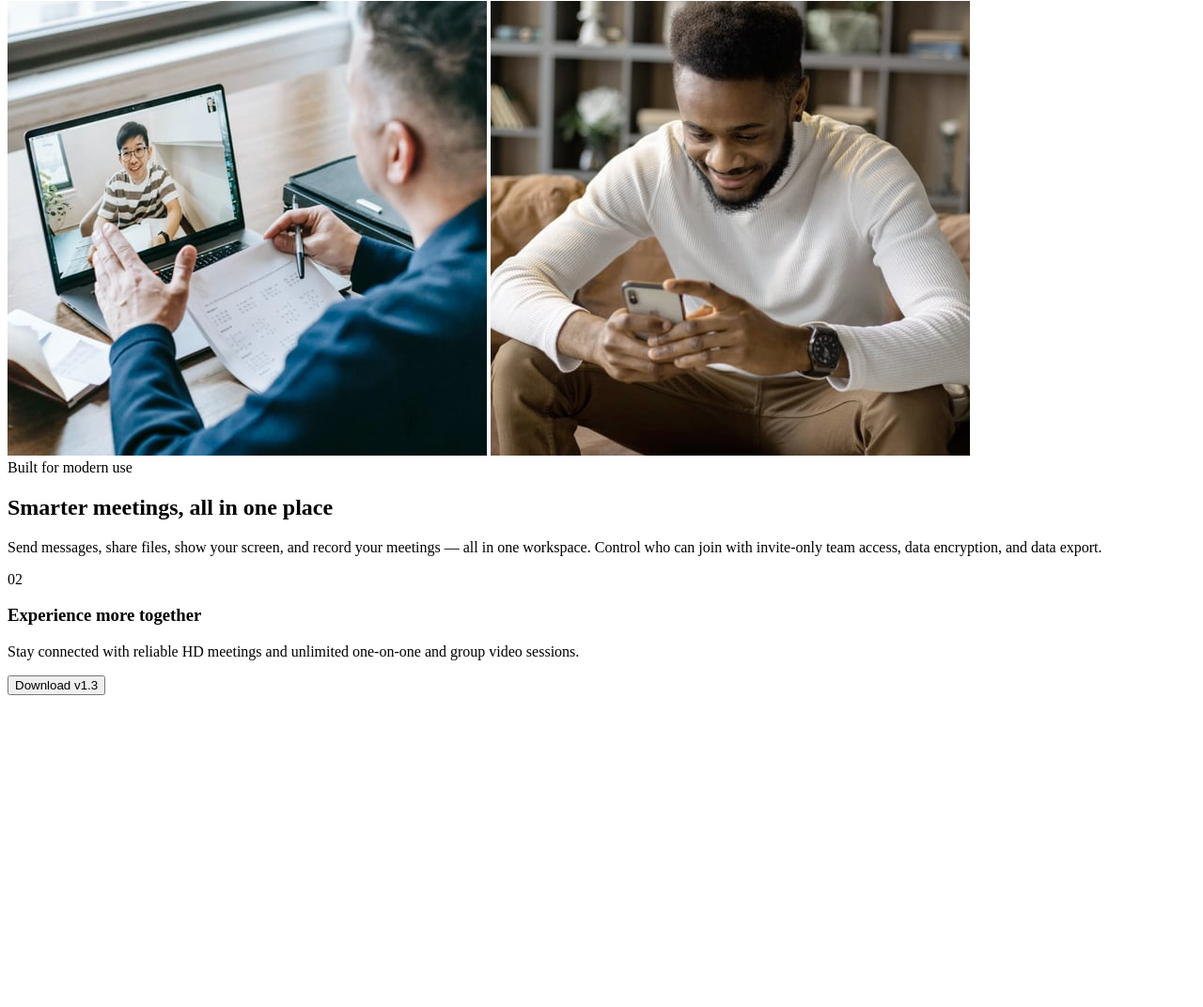
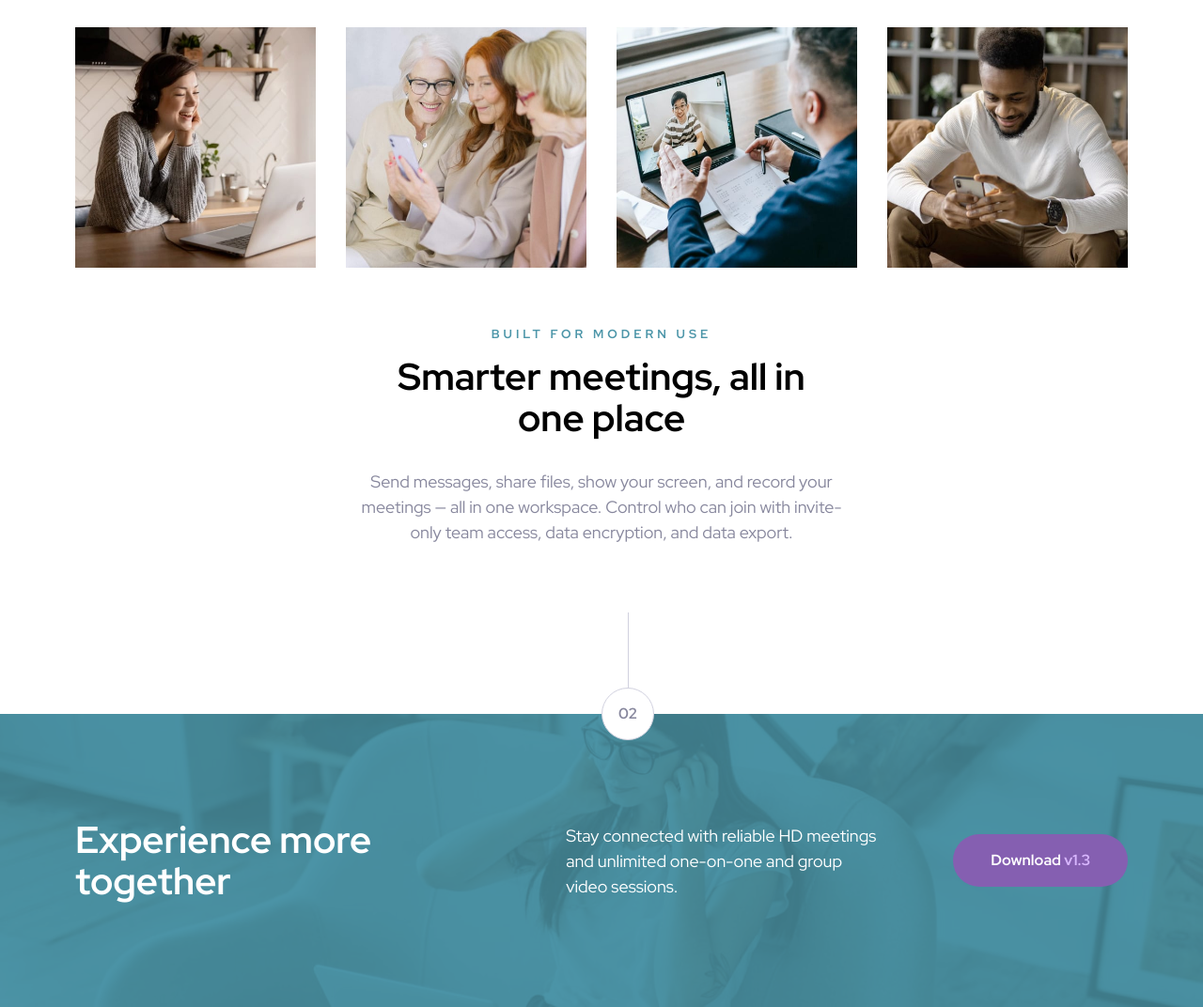
Before and after one commit to MATBMS/meet-landing-page, a plain HTML site: page index.html in a window 1280 px wide. Shown: the part 680-1752 px from the top of the page at 94% size. Before the commit the page ends 1428 px from the top, so only its background shows below. Drawn offline with Linux system fonts and the light colour scheme.

Commit message:
add desktop version

```diff
--- a/index.html
+++ b/index.html
@@ -6,43 +6,71 @@
     <meta name="viewport" content="width=device-width, initial-scale=1.0">
     <link rel="icon" type="image/png" sizes="32x32" href="./assets/favicon-32x32.png">
 
+    <link rel="stylesheet" href="./styles/reset.css">
+    <link rel="stylesheet" href="./styles/style.css">
+    <link rel="stylesheet" href="./styles/header.css">
+    <link rel="stylesheet" href="./styles/main.css">
+    <link rel="stylesheet" href="./styles/footer.css">
+
     <title>Meet landing page</title>
   </head>
 
   <body>
     <header>
-      <img src="./assets/logo.svg" alt="logo">
-      <h1>Group Chat for Everyone</h1>
-      <p>
-        Meet makes it easy to connect with others face-to-face virtually and collaborate across any device.
-      </p>
-      <button>Download v1.3</button>
-      <button>What is it?</button>
+      <img src="./assets/logo.svg" alt="logo" class="logo text-preset-1">
+      <div class="hero">
+        <div class="hero-img-left">
+          <img src="./assets/desktop/image-hero-left.png" alt="people">
+        </div>
+        <div class="hero-content">
+          <h1>Group Chat for Everyone</h1>
+          <p class="text-preset-4">
+            Meet makes it easy to connect with others face-to-face virtually and collaborate across any device.
+          </p>
+          <div class="cta">
+            <button class="btn-cyan">Download <span>v1.3</span></button>
+            <button class="btn-purple">What is it?</button>
+          </div>
+        </div>
+        <div class="hero-img-right">
+          <img src="./assets/desktop/image-hero-right.png" alt="people">
+        </div>
+      </div>
     </header>
-    <main>
-      <span class="number-section">01</span>
+    <main class="container">
+      <div class="number-section">
+        <div class="line"></div>
+        <div class="circle">01</div>
+      </div>
       <div class="gallery">
         <img src="./assets/desktop/image-woman-in-videocall.jpg" alt="woman in videocall">
         <img src="./assets/desktop/image-women-videochatting.jpg" alt="women videochatting">
         <img src="./assets/desktop/image-men-in-meeting.jpg" alt="men in meeting">
         <img src="./assets/desktop/image-man-texting.jpg" alt="man texting">
       </div>
-      <div>
-        <span>Built for modern use</span>
-        <h2>Smarter meetings, all in one place</h2>
-        <p>
+      <div class="main-content">
+        <div class="main-title">
+          <span class="text-preset-3">Built for modern use</span>
+          <h2 class="text-preset-2">Smarter meetings, all in one place</h2>
+        </div>
+        <p class="text-preset-4 main-text">
           Send messages, share files, show your screen, and record your meetings — all in one
           workspace. Control who can join with invite-only team access, data encryption, and data export.
         </p>
       </div>
     </main>
     <footer>
-      <span class="number-section">02</span>
-      <h3>Experience more together</h3>
-      <p>
-        Stay connected with reliable HD meetings and unlimited one-on-one and group video sessions.
-      </p>
-      <button>Download v1.3</button>
+      <div class="number-section">
+        <div class="line"></div>
+        <div class="circle">02</div>
+      </div>
+      <div class="footer-content">
+        <h3 class="text-preset-2">Experience more together</h3>
+        <p class="text-preset-4">
+          Stay connected with reliable HD meetings and unlimited one-on-one and group video sessions.
+        </p>
+        <button class="btn-purple">Download <span>v1.3</span></button>
+      </div>
     </footer>
   </body>
 
--- /dev/null
+++ b/styles/footer.css
@@ -0,0 +1,57 @@
+footer {
+  display: flex;
+  flex-direction: row;
+  align-items: center;
+  justify-content: center;
+  height: 312px;
+  position: relative;
+  margin-top: 108px;
+  padding: 118px 80px;
+  background: url(../assets/desktop/image-footer.jpg) no-repeat center center;
+  background-size: cover;
+  background-size: cover;
+  background-blend-mode: multiply;
+  background-color: #4D96A9;
+  position: relative;
+}
+
+footer::before {
+  content: "";
+  position: absolute;
+  top: 0;
+  left: 0;
+  width: 100%;
+  height: 100%;
+  background-color: rgba(77, 150, 169, 0.8);
+  z-index: 1;
+}
+
+.footer-content {
+  display: flex;
+  flex-direction: row;
+  align-items: center;
+  justify-content: space-between;
+  gap: 32px;
+  width: 1120px;
+  z-index: 2;
+}
+
+footer .number-section {
+  position: absolute;
+  left: 50%;
+  top: -108px;
+}
+
+footer .text-preset-2,
+footer .text-preset-4 {
+  color: #fff;
+  text-align: start;
+}
+
+footer .text-preset-2 {
+  width: 445px;
+}
+
+footer .text-preset-4 {
+  width: 335px;
+}
--- /dev/null
+++ b/styles/header.css
@@ -0,0 +1,30 @@
+.logo {
+  width: 118px;
+  height: 28px;
+  margin: 80px auto 0 auto;
+}
+
+.hero {
+  display: flex;
+  flex-direction: row;
+  justify-content: space-between;
+}
+
+.hero-content {
+  display: flex;
+  flex-direction: column;
+  gap: 32px;
+  margin: 64px 0px;
+  width: 448.3px;
+}
+
+.cta {
+  display: flex;
+  flex-direction: row;
+  justify-content: center;
+  gap: 17px;
+}
+
+.hero img {
+  height: 303px;
+}
--- /dev/null
+++ b/styles/main.css
@@ -0,0 +1,33 @@
+main {
+  padding-top: 56px;
+  padding-bottom: 72px;
+  display: flex;
+  flex-direction: column;
+  align-items: center;
+  gap: 64px;
+}
+
+.gallery {
+  display: flex;
+  flex-direction: row;
+  gap: 32px;
+}
+
+main img {
+  width: 256px;
+  height: 256px;
+}
+
+.main-title {
+  display: flex;
+  flex-direction: column;
+  gap: 16px;
+}
+
+.main-content {
+  display: flex;
+  flex-direction: column;
+  align-items: center;
+  gap: 32px;
+  width: 544px;
+}
--- /dev/null
+++ b/styles/style.css
@@ -0,0 +1,128 @@
+/* GENERAL */
+body {
+  text-align: center;
+}
+
+/* LAYOUT */
+
+.container {
+  width: 1120px;
+  margin: 0px auto;
+}
+
+/* TYPOGRAPHY */
+
+@font-face {
+  font-family: 'RedHatDisplay';
+  src: url('../assets/fonts/RedHatDisplay.ttf') format('truetype');
+}
+
+body {
+  font-family: 'RedHatDisplay', sans-serif;
+}
+
+.text-preset-1 {
+  font-size: 64px;
+  line-height: 1.1;
+  letter-spacing: 0;
+  color: #28283D;
+  font-weight: bold;
+}
+
+.text-preset-2 {
+  font-size: 40px;
+  line-height: 1.1;
+  letter-spacing: 0;
+  font-weight: bold;
+  width: 445px;
+}
+
+.text-preset-3 {
+  font-size: 13px;
+  line-height: 1.1;
+  letter-spacing: 4px;
+  text-transform: uppercase;
+  font-weight: bold;
+  color: #4D96A9;
+}
+
+.text-preset-4 {
+  font-size: 18px;
+  line-height: 1.5;
+  letter-spacing: 0;
+  color: #87879D;
+}
+
+.text-preset-5 {
+  font-size: 16px;
+  line-height: 1.5;
+  letter-spacing: 0;
+}
+
+/* BUTTON */
+
+button {
+  padding: 16px 40px;
+  font-family: 'RedHatDisplay', sans-serif;
+  font-size: 16px;
+  line-height: 150%;
+  font-weight: bold;
+  color: #fff;
+  border-radius: 29px;
+  transition: 1s;
+}
+
+.btn-cyan {
+  background-color: #4D96A9;
+}
+
+.btn-cyan:hover {
+  background-color: #71C0D4;
+}
+
+.btn-cyan span {
+  color: #8FE3F9;
+}
+
+.btn-purple {
+  background-color: #855FB1;
+}
+
+.btn-purple:hover {
+  background-color: #B18BDD;
+}
+
+.btn-purple span {
+  color: #D9B8FF;
+}
+
+/* NUMBER SECTION */
+
+.number-section {
+  display: flex;
+  flex-direction: column;
+  align-items: center;
+  z-index: 2;
+}
+
+.line {
+  height: 80px;
+  width: 1px;
+  background-color: #D1D1DF;
+}
+
+.circle {
+  width: 56px;
+  height: 56px;
+  display: flex;
+  align-items: center;
+  justify-content: center;
+  border: 1px solid #D1D1DF;
+  color: #87879D;
+  font-weight: bold;
+  border-radius: 50%;
+  font-size: 16px;
+  line-height: 1.5;
+  letter-spacing: 0;
+  background-color: #fff;
+}
```
Also changed, not shown: assets/fonts/RedHatDisplay.ttf (added), styles/reset.css (renamed from reset.css), 1 other file.
